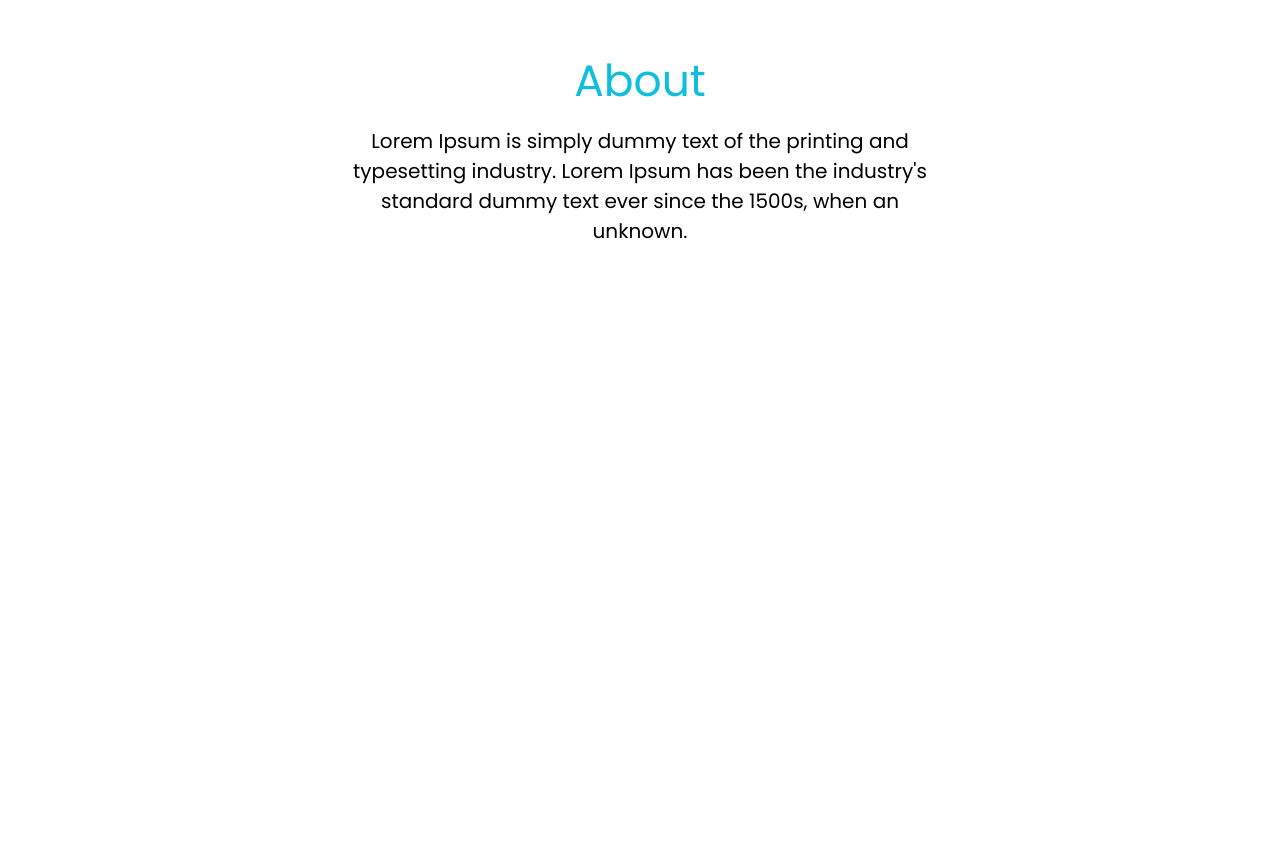
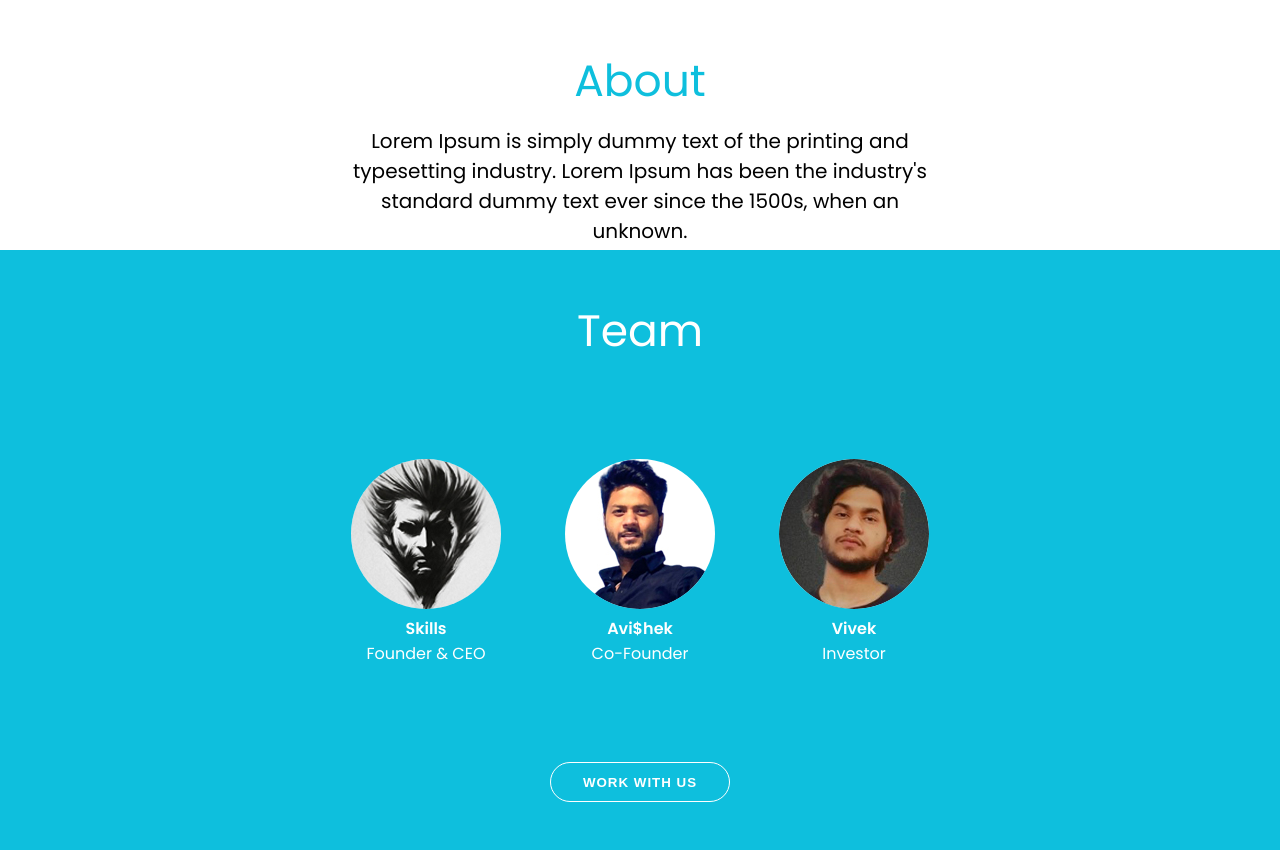
Before and after one commit to Avishek-kr/PSD-Practice, a plain HTML site: page index.html in a window 1280 px wide. Shown: the part 674-1524 px from the top of the page. Before the commit the page ends 924 px from the top, so only its background shows below. Drawn offline with Linux system fonts and the light colour scheme.

Commit message:
added team section

```diff
--- a/index.html
+++ b/index.html
@@ -36,6 +36,36 @@
     <p>Lorem Ipsum is simply dummy text of the printing and typesetting industry. Lorem Ipsum has been the industry's standard dummy text ever since the 1500s, when an unknown.</p>
 </section>
 
+<section class="team">
+    <h1>Team</h1>
+    <div class="team-images">
+        <div class="team1 tm-pos">
+            <img src="./images/team1.jpg" alt="">
+            <div class="team-degination">
+                <h4>Skills</h4>
+                <p>Founder & CEO</p>
+            </div>
+        </div>
+
+        <div class="team2 tm-pos">
+            <img src="./images/team2.jpg" alt="">
+            <div class="team-degination">
+                <h4>Avi$hek</h4>
+                <p>Co-Founder</p>
+            </div>
+        </div>
+
+        <div class="team3 tm-pos">
+            <img src="./images/team3.jpg" alt="">
+            <div class="team-degination">
+                <h4>Vivek</h4>
+                <p>Investor</p>
+            </div>
+        </div>
+    </div>
+    <button class="team-btn">Work With Us</button>
+
+</section>
     <script src="index.js"></script>
 </body>
 </html>
--- a/style.css
+++ b/style.css
@@ -17,7 +17,7 @@ body{
     justify-content: space-around;
 }
 
-.nav-lt{
+.nav-lt img{
     margin-top:2px;
 }
 
@@ -94,3 +94,50 @@ body{
     font-size: 20px;
     margin-top: .8rem;
 }
+
+.team{
+    display: flex;
+    align-items: center;
+    justify-content: space-around;
+    flex-direction: column;
+    background-color: #0ebfdd;
+    height: 600px;
+    color: white;
+}
+
+.team h1{
+    font-size: 44px;
+    font-weight: 200;
+}
+
+.team-images{
+    display: flex;
+}
+
+.tm-pos{
+    margin:0 2rem;
+}
+
+.tm-pos img{
+border-radius: 50%;
+}
+
+.team-degination{
+    text-align: center;
+}
+
+.team-degination p{
+    font-weight: normal;
+}
+
+.team-btn{
+    height: 40px;
+    width: 180px;
+    border-radius: 50px;
+    background-color: #0ebfdd;
+    color: white;
+    text-transform: uppercase;
+    font-weight: bold;
+    letter-spacing: 1px;
+    border:1px solid white;
+}
```
Also changed, not shown: images/team1.jpg (added), images/team2.jpg (added), images/team3.jpg (added).
